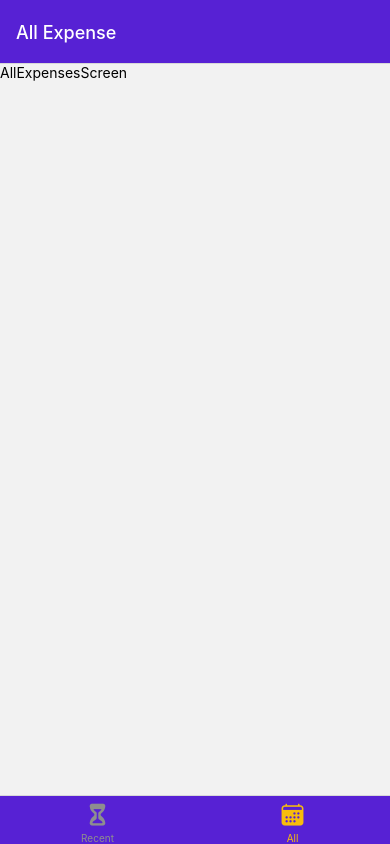
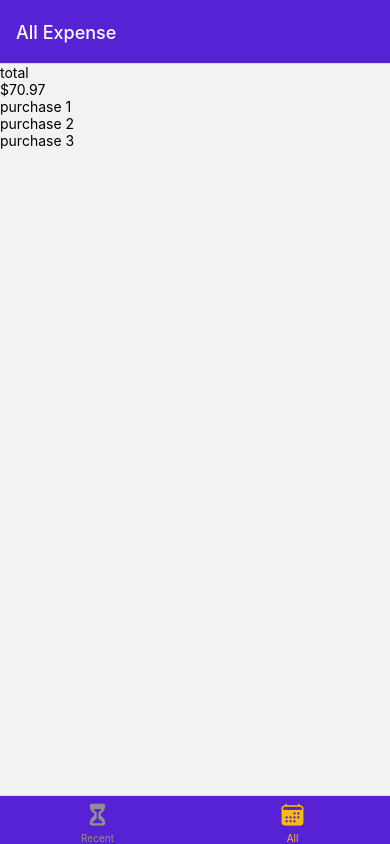
Before and after one commit to gamerfoxx/React-Native-Expense-Tracker, a React Native app: screen /AllExpenses in a window 390 px wide. Built offline with nearby package versions, Linux system fonts and the light colour scheme.

Commit message:
Add logic to output summary and list data

```diff
--- /dev/null
+++ b/components/ExpensesOutput/ExpensesList.js
@@ -0,0 +1,17 @@
+import { StyleSheet, Text, View, FlatList } from 'react-native';
+
+function renderExpenseItem(itemData) {
+	return <Text>{itemData.item.description}</Text>;
+}
+
+function ExpensesList({ expenses }) {
+	return (
+		<FlatList
+			data={expenses}
+			renderItem={renderExpenseItem}
+			keyExtractor={(item) => item.id}
+		/>
+	);
+}
+
+export default ExpensesList;
--- /dev/null
+++ b/components/ExpensesOutput/ExpensesOutput.js
@@ -0,0 +1,37 @@
+import { StyleSheet, View } from 'react-native';
+import ExpensesSummary from './ExpensesSummary';
+import ExpensesList from './ExpensesList';
+
+const DUMMY_EXPENSE = [
+	{
+		id: 'e1',
+		description: 'purchase 1',
+		amount: 20.99,
+		date: new Date('2023-01-12'),
+	},
+	{
+		id: 'e2',
+		description: 'purchase 2',
+		amount: 28.99,
+		date: new Date('2023-08-12'),
+	},
+	{
+		id: 'e3',
+		description: 'purchase 3',
+		amount: 20.99,
+		date: new Date('2023-07-12'),
+	},
+];
+function ExpensesOutput({ expenses, periodName }) {
+	return (
+		<View>
+			<ExpensesSummary
+				expenses={DUMMY_EXPENSE}
+				periodName={periodName}
+			/>
+			<ExpensesList expenses={DUMMY_EXPENSE} />
+		</View>
+	);
+}
+
+export default ExpensesOutput;
--- /dev/null
+++ b/components/ExpensesOutput/ExpensesSummary.js
@@ -0,0 +1,15 @@
+import { StyleSheet, Text, View, FlatList } from 'react-native';
+function ExpensesSummary({ expenses, periodName }) {
+	const expensesTotal = expenses.reduce((sum, expense) => {
+		return sum + expense.amount;
+	}, 0);
+
+	return (
+		<View>
+			<Text>{periodName}</Text>
+			<Text>${expensesTotal.toFixed(2)}</Text>
+		</View>
+	);
+}
+
+export default ExpensesSummary;
--- a/screens/AllExpensesScreen.js
+++ b/screens/AllExpensesScreen.js
@@ -1,6 +1,7 @@
 import { StyleSheet, Text, View } from 'react-native';
+import ExpensesOutput from '../components/ExpensesOutput/ExpensesOutput';
 function AllExpensesScreen() {
-	return <Text>AllExpensesScreen</Text>;
+	return <ExpensesOutput periodName="total" />;
 }
 
 export default AllExpensesScreen;
--- a/screens/RecentExpensesScreen.js
+++ b/screens/RecentExpensesScreen.js
@@ -1,6 +1,7 @@
 import { StyleSheet, Text, View } from 'react-native';
+import ExpensesOutput from '../components/ExpensesOutput/ExpensesOutput';
 function RecentExpenseScreen() {
-	return <Text>RecentExpenseScreen</Text>;
+	return <ExpensesOutput periodName="Last 7 days" />;
 }
 
 export default RecentExpenseScreen;
```
